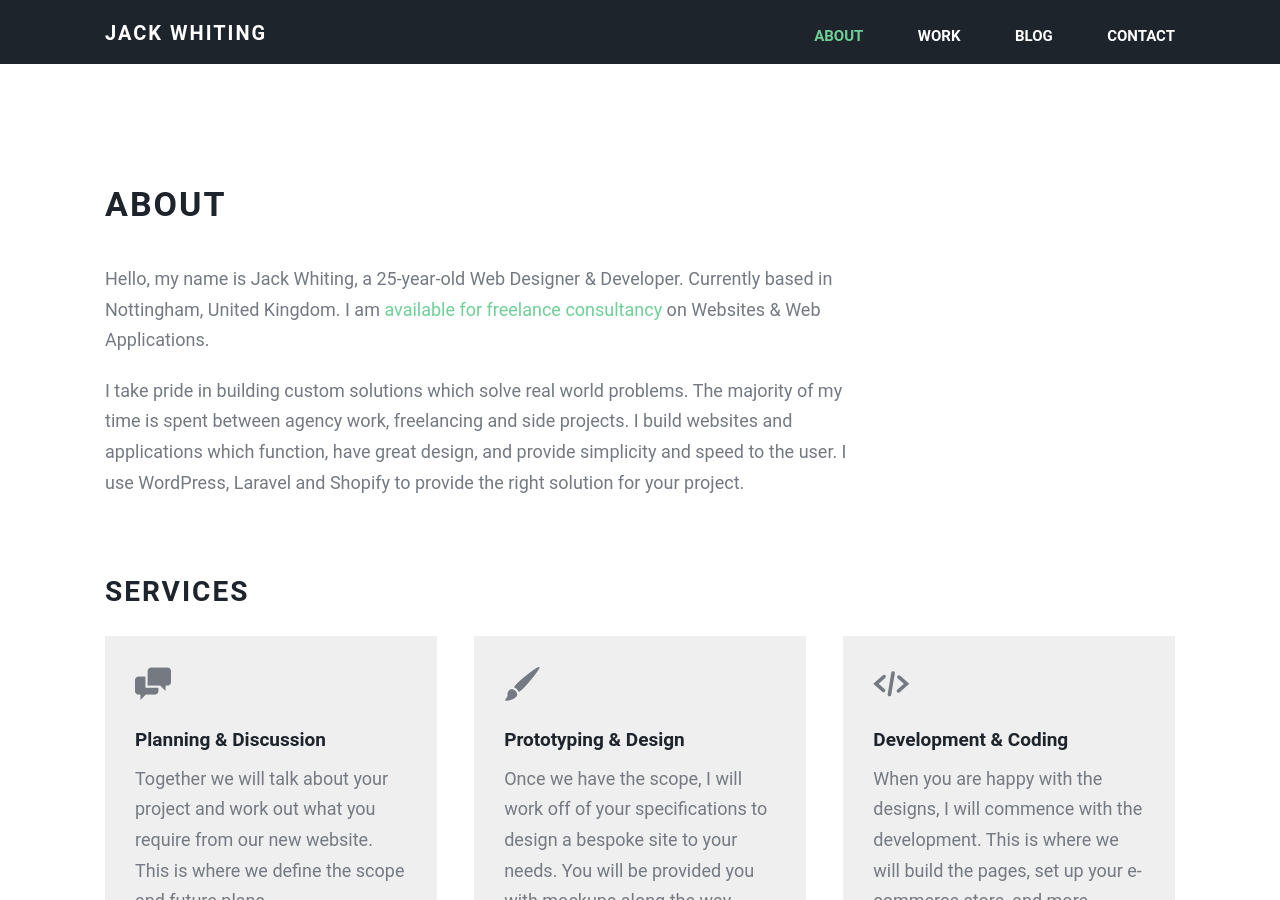
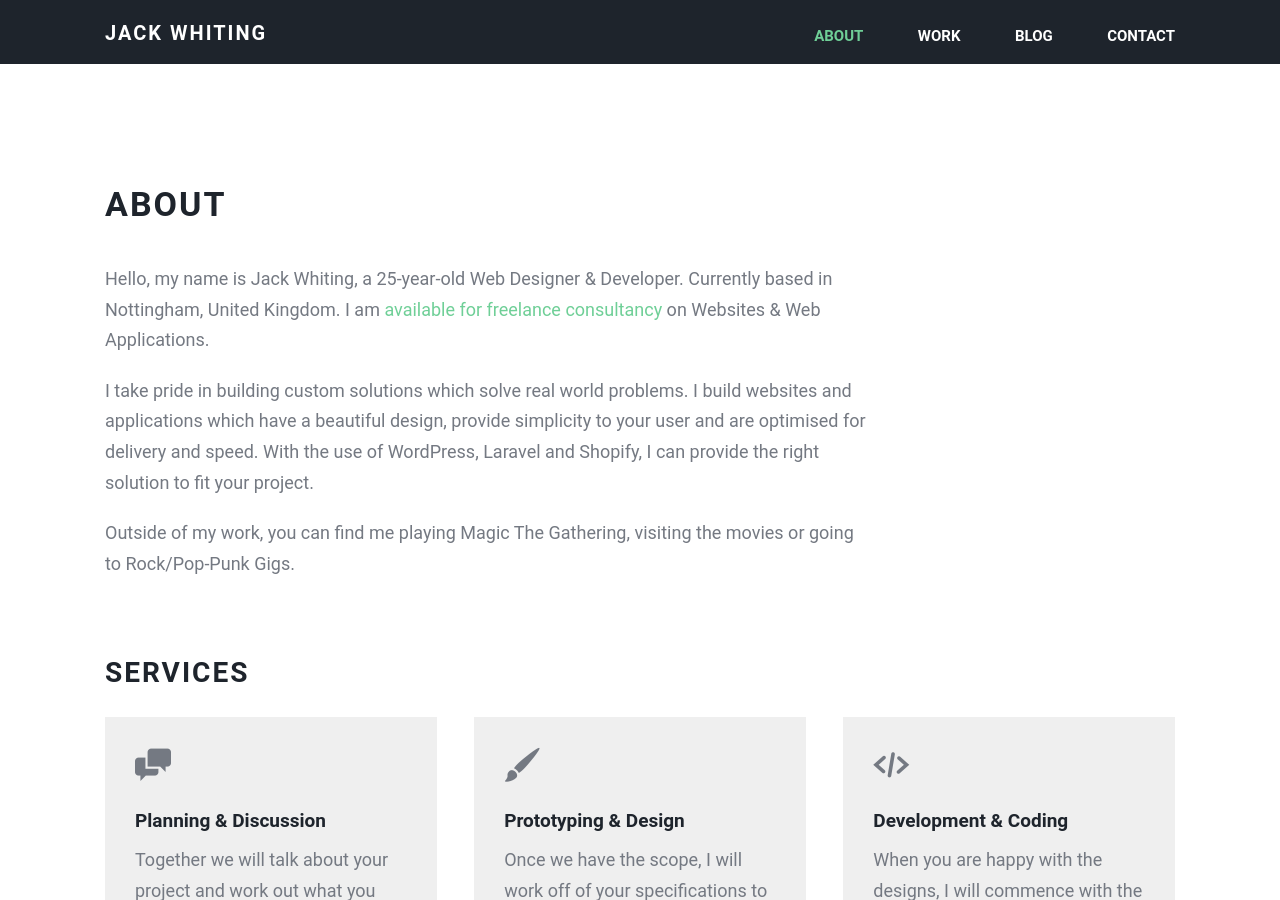
Before and after one commit to jackabox/old.jackwhiting.co.uk, a Jekyll site: the page built from about.md, in a window 1280 px wide and 900 px high. Built offline with Jekyll 4.4.1, drawn with Linux system fonts in a browser that asks for light colours; some web fonts are replaced.

Commit message:
new article

```diff
--- a/about.md
+++ b/about.md
@@ -16,4 +16,6 @@ tags:
 ---
 Hello, my name is Jack Whiting, a 25-year-old Web Designer & Developer. Currently based in Nottingham, United Kingdom. I am <a href="{{ site.url }}/contact" title="Contact Me for Work">available for freelance consultancy</a> on Websites & Web Applications.
 
-I take pride in building custom solutions which solve real world problems. The majority of my time is spent between agency work, freelancing and side projects. I build websites and applications which function, have great design, and provide simplicity and speed to the user. I use WordPress, Laravel and Shopify to provide the right solution for your project.
+I take pride in building custom solutions which solve real world problems. I build websites and applications which have a beautiful design, provide simplicity to your user and are optimised for delivery and speed. With the use of WordPress, Laravel and Shopify, I can provide the right solution to fit your project.
+
+Outside of my work, you can find me playing Magic The Gathering, visiting the movies or going to Rock/Pop-Punk Gigs.
```
Also changed, not shown: _posts/2017-06-14-moving-to-figma.md (added, +29 -0 lines).
